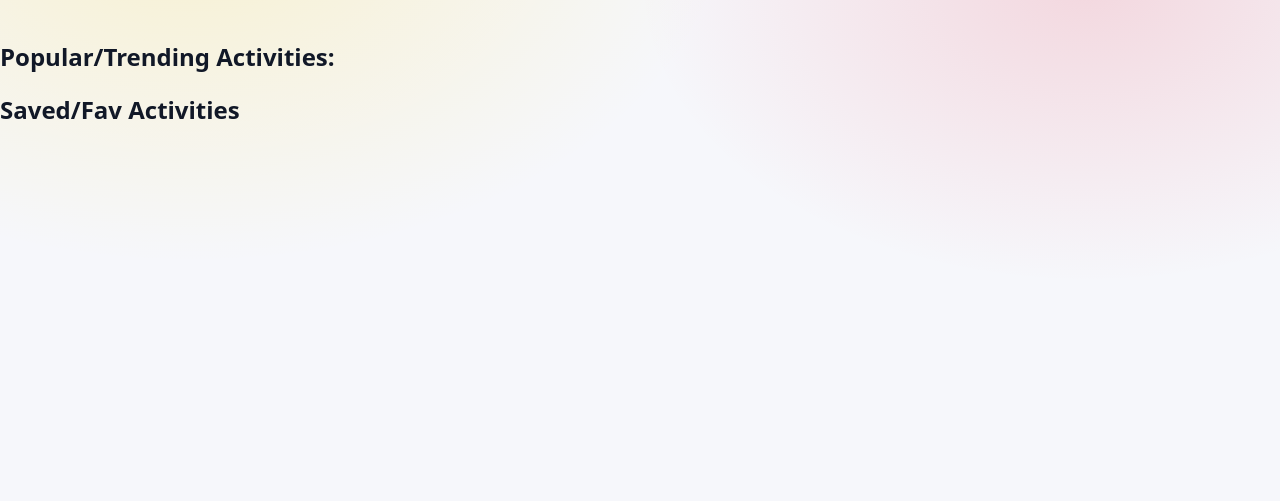
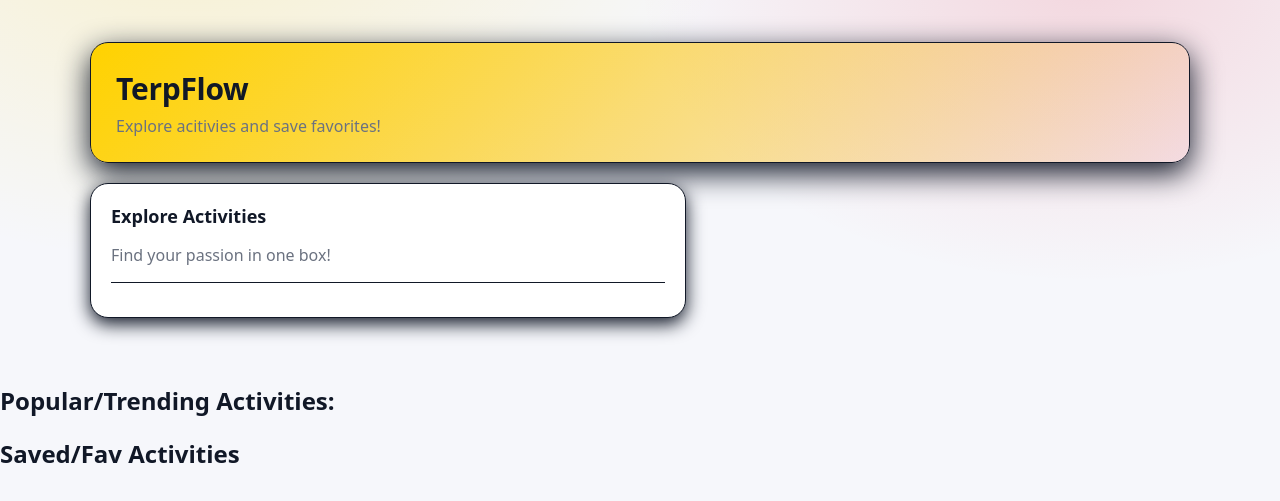
Before and after one commit to jnic11-ops/INST377-FinalProject, a plain HTML site: page INST377_finalProject/INST377_final_functionalitypage.html in a window 1280 px wide. Shown: the part 97-598 px from the top of the page. Drawn offline with Linux system fonts and the light colour scheme.

Commit message:
Added boxes to the functionality page

```diff
--- a/INST377_finalProject/INST377_final_functionalitypage.html
+++ b/INST377_finalProject/INST377_final_functionalitypage.html
@@ -1,7 +1,7 @@
 <html>
     <head>
         <title>
-            INST377 Final Project Functionality Page
+            TerpTime | TerpFlow
         </title>
         <script src="INST377_final.js"></script>
         <script></script>
@@ -33,6 +33,22 @@
 
    </header>
 
+   <main class="page">
+    <section class="hero">
+        <h1>TerpFlow</h1>
+        <p>Explore acitivies and save favorites!</p>
+    </section>
+    <section class="grid">
+        <section class="card">
+            <h2>Explore Activities</h2>
+            <p>Find your passion in one box!</p>
+
+            <div class="divider"></div>
+        </section>
+    </section>
+
+   </main>
+
     <div id="trendingActiv">
         <h2>Popular/Trending Activities:</h2>
     </div>
```
